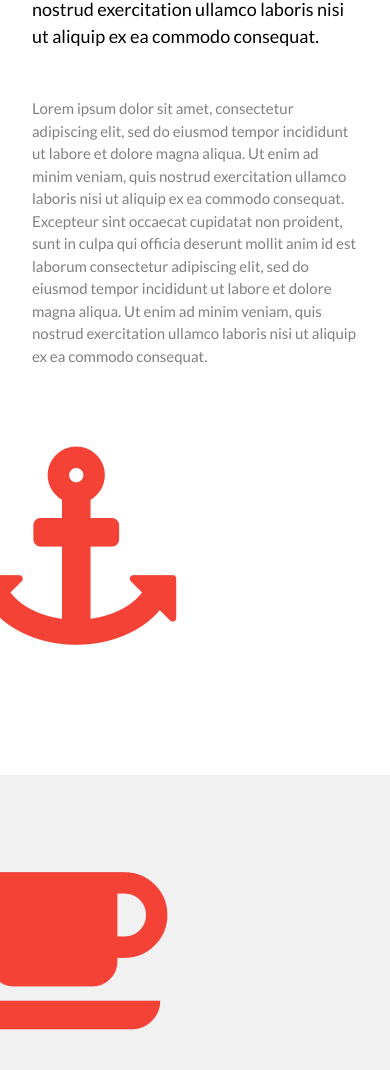
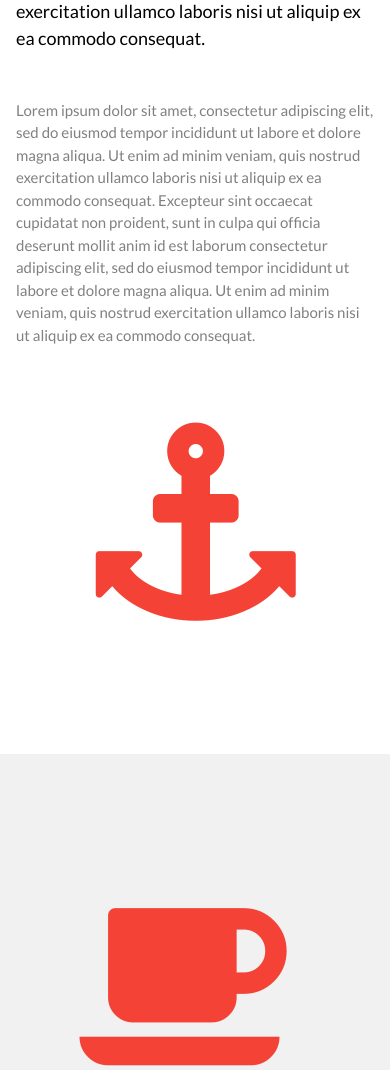
Before and after one commit to kamilbalti/template-2, a plain HTML site: page index.html in a window 390 px wide. Shown: the part 896-1966 px from the top of the page. Drawn offline with Linux system fonts and the light colour scheme.

Commit message:
First Commit

```diff
--- a/template2.css
+++ b/template2.css
@@ -220,17 +220,26 @@ i{
     }
     .childDiv{
         width: 100%;
-        padding: 16px;
-        padding-top: 10px;
+        padding: 10px 0;
+        /* padding-top: 10px; */
     }
     .blackCol{
-        margin-top: 42px;
+        margin-top: 43.5px;
+        line-height: 1.5;
+    }
+    .iconDiv{
+        width: 100%;
+        padding: 67px 0;
     }
     .iconDiv2{
-        padding: 10px;
-        padding-bottom: 0;
-        padding-right: 28px;
+        /* padding: 10px; */
+        /* padding-bottom: 0; */
+        padding: 67px 0 58px;
+        padding-right: 18px;
     }
+    /* .greyParentDiv{
+        padding: 120px 0;
+    } */
     .parentDiv{
         padding-top: 59px;
     }
@@ -288,6 +297,7 @@ i{
         font-family: "Montserrat", sans-serif;
     }
     .darkGrayBg{
+        margin-top: 5px;
         padding: 61px 0;
     }
     .quote{
```
